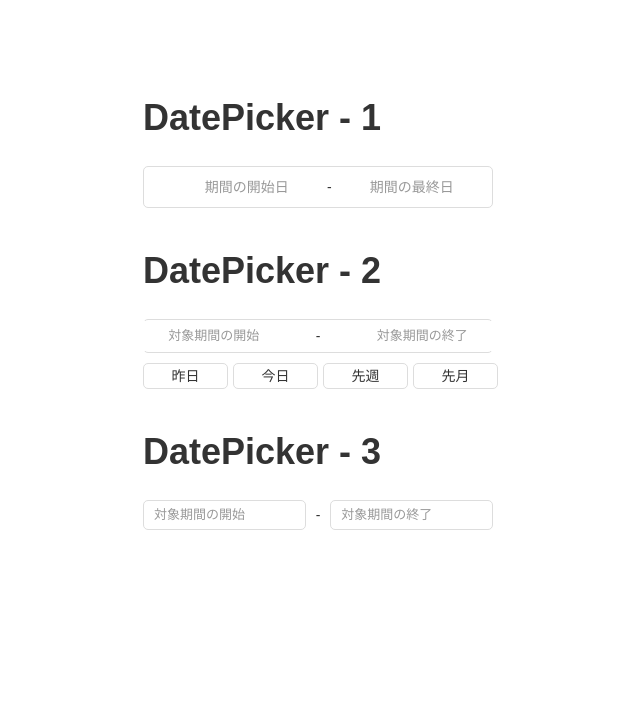
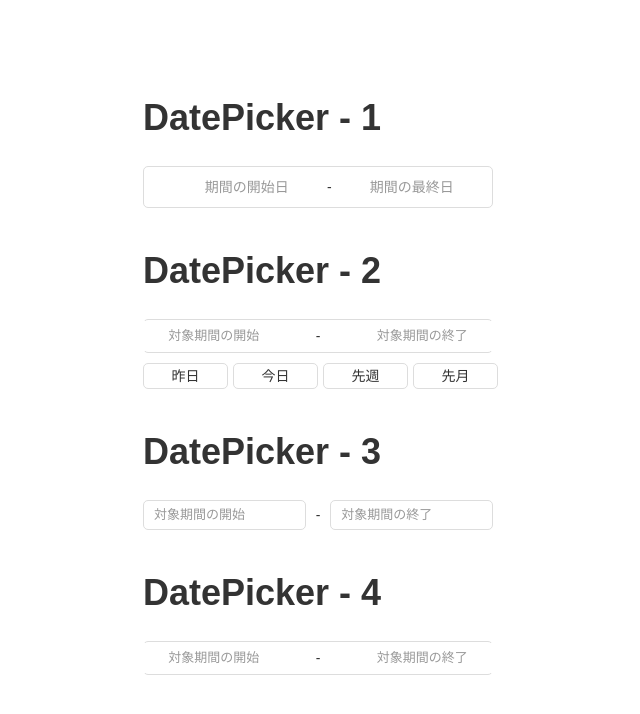
Before and after one commit to zukki30/datepicker-custom, a Vue app: page / in a window 1280 px wide. Shown: the top 714 px of the page, without its empty margins (97-737 px from the left). Built offline with nearby package versions, Linux system fonts and the light colour scheme; the HTML template or start-up script is replaced by a standard one; a web font is replaced by a local one.

Commit message:
feat: Add DateRangeConfirmPicker to Home

```diff
--- a/src/views/Home.vue
+++ b/src/views/Home.vue
@@ -14,6 +14,9 @@
 
     <h2>DatePicker - 3</h2>
     <DatePickerRangeInput />
+
+    <h2>DatePicker - 4</h2>
+    <DateRangeConfirmPicker />
   </div>
 </template>
 
@@ -26,9 +29,15 @@ import {
 import DateRangePicker from "@/components/DateRangePicker.vue";
 import PeriodSpecification from "@/components/PeriodSpecification.vue";
 import DatePickerRangeInput from "@/components/date-picker/DatePickerRangeInput.vue";
+import DateRangeConfirmPicker from "@/components/date-picker/DateRangeConfirmPicker.vue";
 
 @Component({
-  components: { DateRangePicker, PeriodSpecification, DatePickerRangeInput }
+  components: {
+    DateRangePicker,
+    PeriodSpecification,
+    DatePickerRangeInput,
+    DateRangeConfirmPicker
+  }
 })
 export default class Home extends Vue {
   value = null;
@@ -47,7 +56,7 @@ export default class Home extends Vue {
 .home {
   margin-right: auto;
   margin-left: auto;
-  padding-top: 100px;
+  padding: 100px 0 500px;
   max-width: 800px;
 
   h2 {
```
